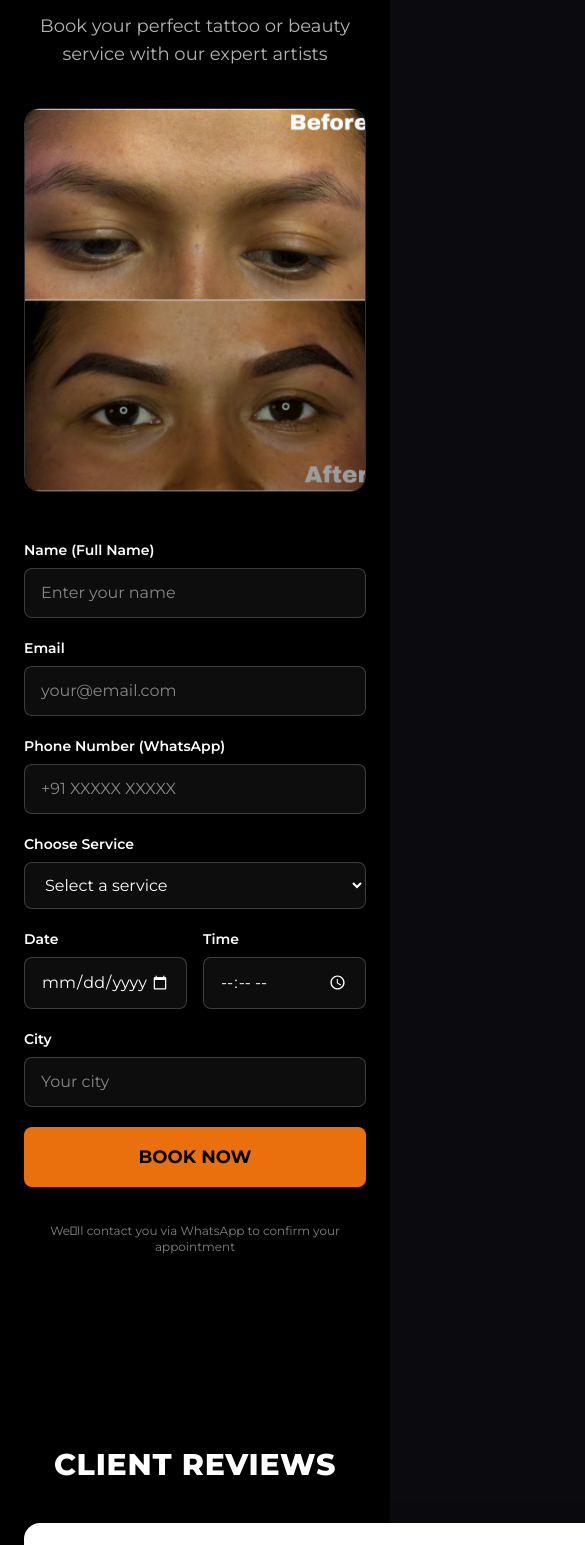
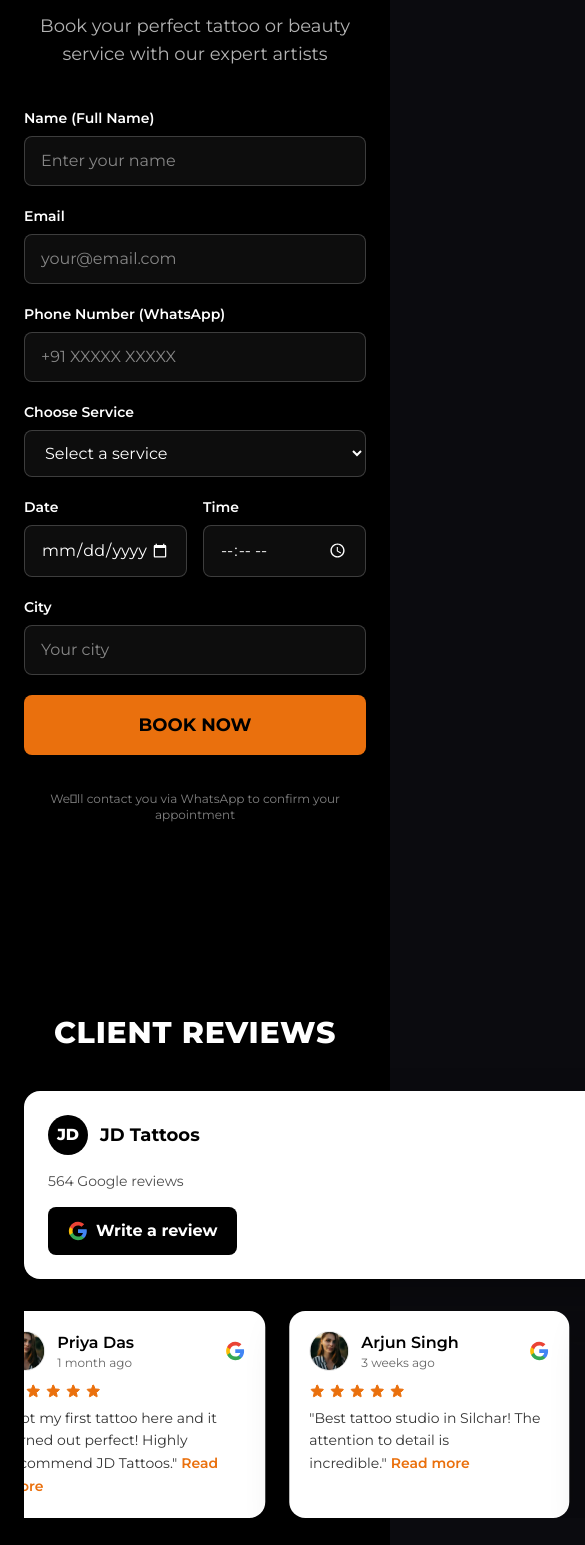
Before and after one commit to uniquesnapbox/JD-TATTO, a React (Vite) app: page / in a window 390 px wide. Shown: the part 4553-6098 px from the top of the page, 585 px wide, since content can reach past the window. Built offline with nearby package versions, Linux system fonts and the light colour scheme; the HTML template or start-up script is replaced by a standard one.

Commit message:
Fix mobile responsiveness: Hide BookingForm image on mobile, reduce ClientReviews card width for small screens

```diff
--- a/src/components/BookingForm.jsx
+++ b/src/components/BookingForm.jsx
@@ -72,8 +72,8 @@ export default function BookingForm() {
 
         <div className="grid md:grid-cols-2 gap-12 items-center">
           {/* Left Side - Image */}
-          <div className="block">
-            <div className="relative h-96 rounded-2xl overflow-hidden border border-white/20 hover:border-orange/60 transition-all duration-300 group">
+          <div className="hidden md:block">
+            <div className="relative h-80 md:h-96 rounded-2xl overflow-hidden border border-white/20 hover:border-orange/60 transition-all duration-300 group">
               <img
                 src="/assets/Work/1 (1).JPEG"
                 alt="Tattoo artist at work"
--- a/src/components/ClientReviews.jsx
+++ b/src/components/ClientReviews.jsx
@@ -86,7 +86,7 @@ export default function ClientReviews() {
             <div className="marquee overflow-hidden group">
               <div className="marquee-track flex gap-6 items-stretch">
                 {marqueeData.map((r, idx) => (
-                  <div key={idx} className="min-w-[320px] max-w-[320px] bg-white text-black rounded-2xl p-5 shadow-[0_20px_40px_rgba(0,0,0,0.25)] hover:shadow-[0_24px_60px_rgba(0,0,0,0.3)] transition-shadow">
+                  <div key={idx} className="min-w-[280px] md:min-w-[320px] max-w-[280px] md:max-w-[320px] bg-white text-black rounded-2xl p-5 shadow-[0_20px_40px_rgba(0,0,0,0.25)] hover:shadow-[0_24px_60px_rgba(0,0,0,0.3)] transition-shadow">
                     <div className="flex items-center gap-3 mb-3">
                       <img src={r.photo} alt={r.name} className="w-10 h-10 rounded-full object-cover border border-black/10" />
                       <div className="flex-1">
```
